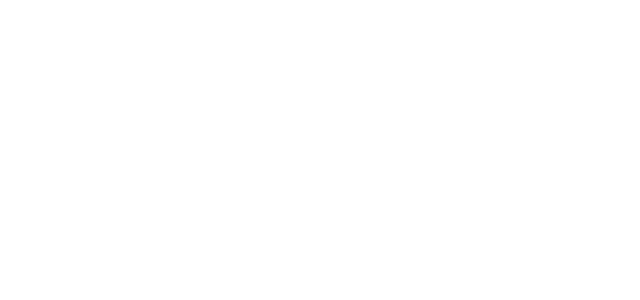
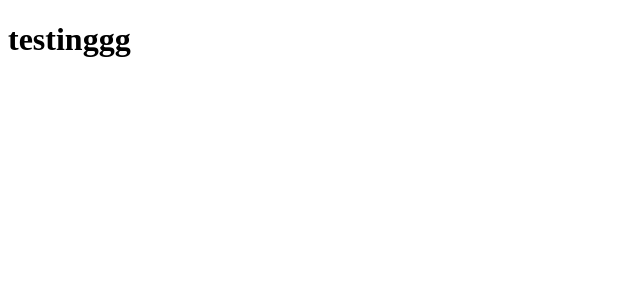
Before and after one commit to michoti/React_todo, a React (Create React App) app: page / in a window 1280 px wide. Shown: the top 300 px of the page, without its empty margins (0-640 px from the left). Built offline with nearby package versions, Linux system fonts and the light colour scheme.

Commit message:
modified

```diff
--- a/src/App.js
+++ b/src/App.js
@@ -6,6 +6,8 @@
     <div className="container">
         <PageTitle>TODO LIST</PageTitle>
 
+        <h1>testinggg</h1>
+
     </div>
 
   )
```
